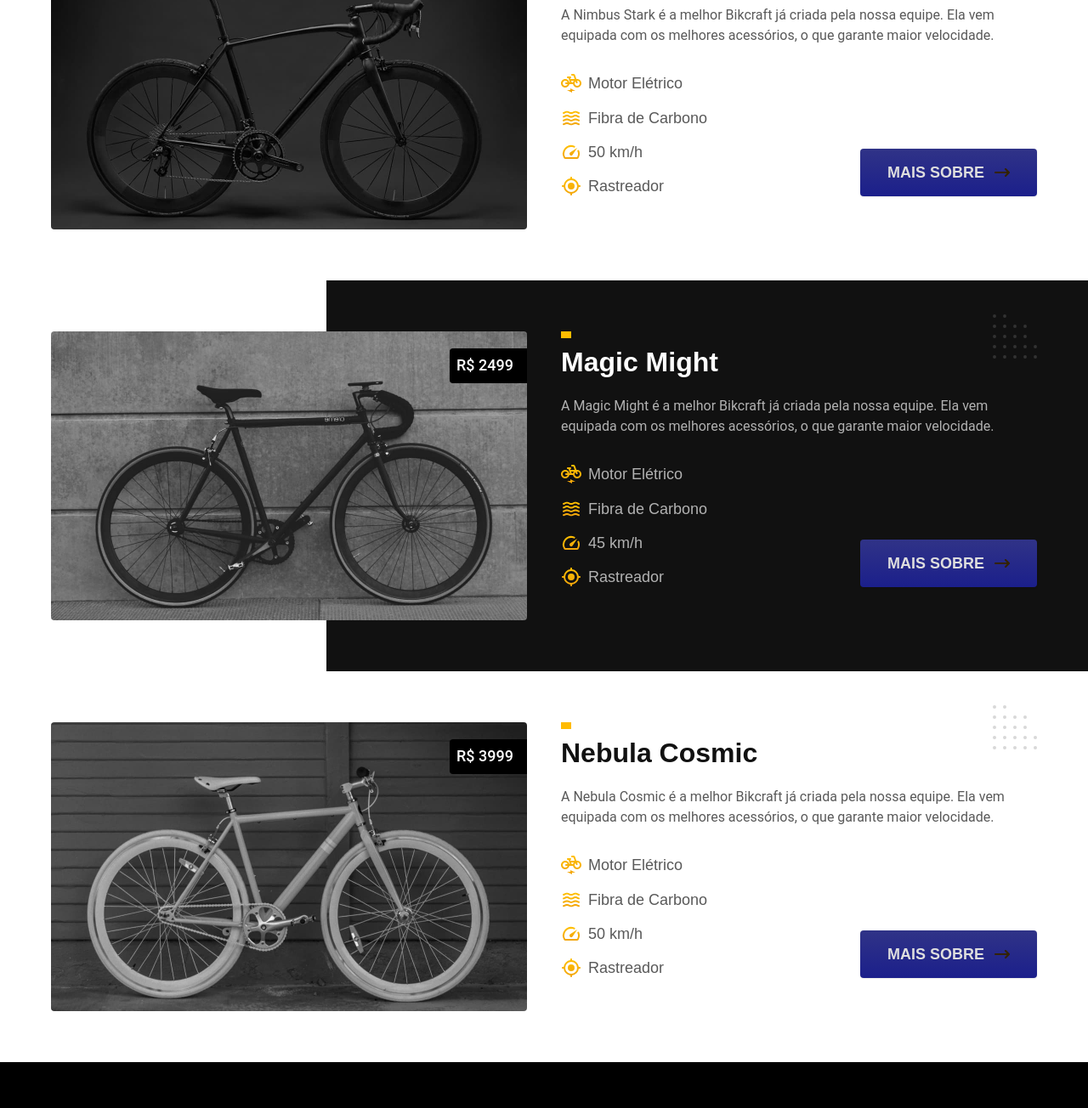
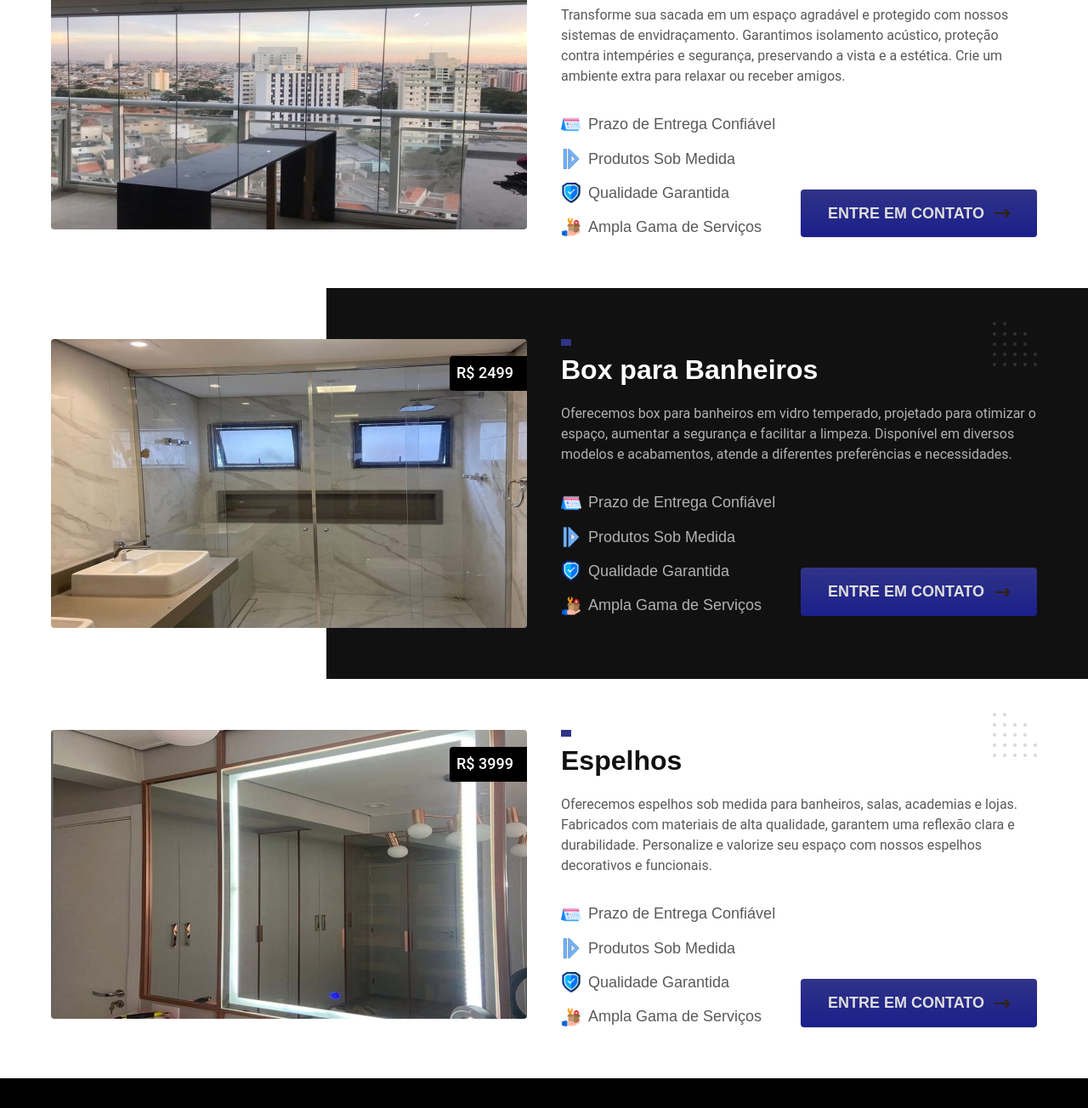
Before and after one commit to iamluhmrt/montvidros, a plain HTML site: page servicos.html in a window 1280 px wide. Shown: the part 458-1762 px from the top of the page at 85% size. Drawn offline with Linux system fonts and the light colour scheme.

Commit message:
chore: update text services

```diff
--- a/css/servicos/servicos.css
+++ b/css/servicos/servicos.css
@@ -49,7 +49,7 @@
   display: block;
   width: 12px;
   height: 8px;
-  background-color: var(--cor-p1);
+  background-color: var(--cor-p6);
   margin-bottom: 8px;
 }
 
--- a/servicos.html
+++ b/servicos.html
@@ -32,99 +32,99 @@
     <div class="titulo-bg">
       <div class="titulo container">
         <p class="font-2-l-b cor-5">Escolha a melhor para você</p>
-        <h1 class="font-1-xxl cor-0">nossas servicos<span class="cor-p1">.</span></h1>
+        <h1 class="font-1-xxl cor-0">nossas servicos<span class="cor-p6">.</span></h1>
       </div>
     </div>
 
     <div class="servicos container">
       <div class="servicos-imagem">
-        <img src="./img/bicicletas/nimbus.jpg" alt="Bicicleta preta">
+        <img src="./img/vidros/sacada/sacada-01.jpg" alt="Envidraçamento de Sacadas">
         <span class="font-2-m cor-0">R$ 4999</span>
       </div>
       <div class="servicos-conteudo">
-        <h2 class="font-1-xl">Nimbus Stark</h2>
-        <p class="font-2-s cor-8">A Nimbus Stark é a melhor Bikcraft já criada pela nossa equipe. Ela vem equipada com os melhores acessórios, o que garante maior velocidade.</p>
+        <h2 class="font-1-xl">Envidraçamento de Sacadas</h2>
+        <p class="font-2-s cor-8">Transforme sua sacada em um espaço agradável e protegido com nossos sistemas de envidraçamento. Garantimos isolamento acústico, proteção contra intempéries e segurança, preservando a vista e a estética. Crie um ambiente extra para relaxar ou receber amigos.</p>
         <ul class="font-1-m cor-8">
           <li>
-            <img src="./img/icones/eletrica.svg" alt="">
-            Motor Elétrico
+            <img src="./img/icones/calendar.png" alt="">
+            Prazo de Entrega Confiável
           </li>
           <li>
-            <img src="./img/icones/carbono.svg" alt="">
-            Fibra de Carbono
+            <img src="./img/icones/ruler.png" alt="">
+            Produtos Sob Medida
           </li>
           <li>
-            <img src="./img/icones/velocidade.svg" alt="">
-            50 km/h
+            <img src="./img/icones/shield.png" alt="">
+            Qualidade Garantida
           </li>
           <li>
-            <img src="./img/icones/rastreador.svg" alt="">
-            Rastreador
+            <img src="./img/icones/services.png" alt="">
+            Ampla Gama de Serviços
           </li>
         </ul>
-        <a class="botao seta" href="./servicos/nimbus.html">Mais Sobre</a>
+        <a class="botao seta" href="./contato.html">Entre em contato</a>
       </div>
     </div>
 
     <div class="servicos-bg">
       <div class="servicos container">
         <div class="servicos-imagem">
-          <img src="./img/bicicletas/magic.jpg" alt="Bicicleta preta">
+          <img src="./img/vidros/box-banheiro/box-banheiro-01.jpg" alt="Box para Banheiros">
           <span class="font-2-m cor-0">R$ 2499</span>
         </div>
         <div class="servicos-conteudo">
-          <h2 class="font-1-xl cor-0">Magic Might</h2>
-          <p class="font-2-s cor-5">A Magic Might é a melhor Bikcraft já criada pela nossa equipe. Ela vem equipada com os melhores acessórios, o que garante maior velocidade.</p>
+          <h2 class="font-1-xl cor-0">Box para Banheiros</h2>
+          <p class="font-2-s cor-5">Oferecemos box para banheiros em vidro temperado, projetado para otimizar o espaço, aumentar a segurança e facilitar a limpeza. Disponível em diversos modelos e acabamentos, atende a diferentes preferências e necessidades.</p>
           <ul class="font-1-m cor-5">
             <li>
-              <img src="./img/icones/eletrica.svg" alt="">
-              Motor Elétrico
+              <img src="./img/icones/calendar.png" alt="">
+              Prazo de Entrega Confiável
             </li>
             <li>
-              <img src="./img/icones/carbono.svg" alt="">
-              Fibra de Carbono
+              <img src="./img/icones/ruler.png" alt="">
+              Produtos Sob Medida
             </li>
             <li>
-              <img src="./img/icones/velocidade.svg" alt="">
-              45 km/h
+              <img src="./img/icones/shield.png" alt="">
+              Qualidade Garantida
             </li>
             <li>
-              <img src="./img/icones/rastreador.svg" alt="">
-              Rastreador
+              <img src="./img/icones/services.png" alt="">
+              Ampla Gama de Serviços
             </li>
           </ul>
-          <a class="botao seta" href="./servicos/magic.html">Mais Sobre</a>
+          <a class="botao seta" href="./contato.html">Entre em contato</a>
         </div>
       </div>
     </div>
 
     <div class="servicos container">
       <div class="servicos-imagem">
-        <img src="./img/bicicletas/nebula.jpg" alt="Bicicleta preta">
+        <img src="./img/vidros/espelhos/espelhos-03.jpeg" alt="Bicicleta preta">
         <span class="font-2-m cor-0">R$ 3999</span>
       </div>
       <div class="servicos-conteudo">
-        <h2 class="font-1-xl">Nebula Cosmic</h2>
-        <p class="font-2-s cor-8">A Nebula Cosmic é a melhor Bikcraft já criada pela nossa equipe. Ela vem equipada com os melhores acessórios, o que garante maior velocidade.</p>
+        <h2 class="font-1-xl">Espelhos</h2>
+        <p class="font-2-s cor-8">Oferecemos espelhos sob medida para banheiros, salas, academias e lojas. Fabricados com materiais de alta qualidade, garantem uma reflexão clara e durabilidade. Personalize e valorize seu espaço com nossos espelhos decorativos e funcionais.</p>
         <ul class="font-1-m cor-8">
           <li>
-            <img src="./img/icones/eletrica.svg" alt="">
-            Motor Elétrico
+            <img src="./img/icones/calendar.png" alt="">
+            Prazo de Entrega Confiável
           </li>
           <li>
-            <img src="./img/icones/carbono.svg" alt="">
-            Fibra de Carbono
+            <img src="./img/icones/ruler.png" alt="">
+            Produtos Sob Medida
           </li>
           <li>
-            <img src="./img/icones/velocidade.svg" alt="">
-            50 km/h
+            <img src="./img/icones/shield.png" alt="">
+            Qualidade Garantida
           </li>
           <li>
-            <img src="./img/icones/rastreador.svg" alt="">
-            Rastreador
+            <img src="./img/icones/services.png" alt="">
+            Ampla Gama de Serviços
           </li>
         </ul>
-        <a class="botao seta" href="./servicos/nebula.html">Mais Sobre</a>
+        <a class="botao seta" href="./contato.html">Entre em contato</a>
       </div>
     </div>
 
```
Also changed, not shown: contato.html (+5 -5 lines).
